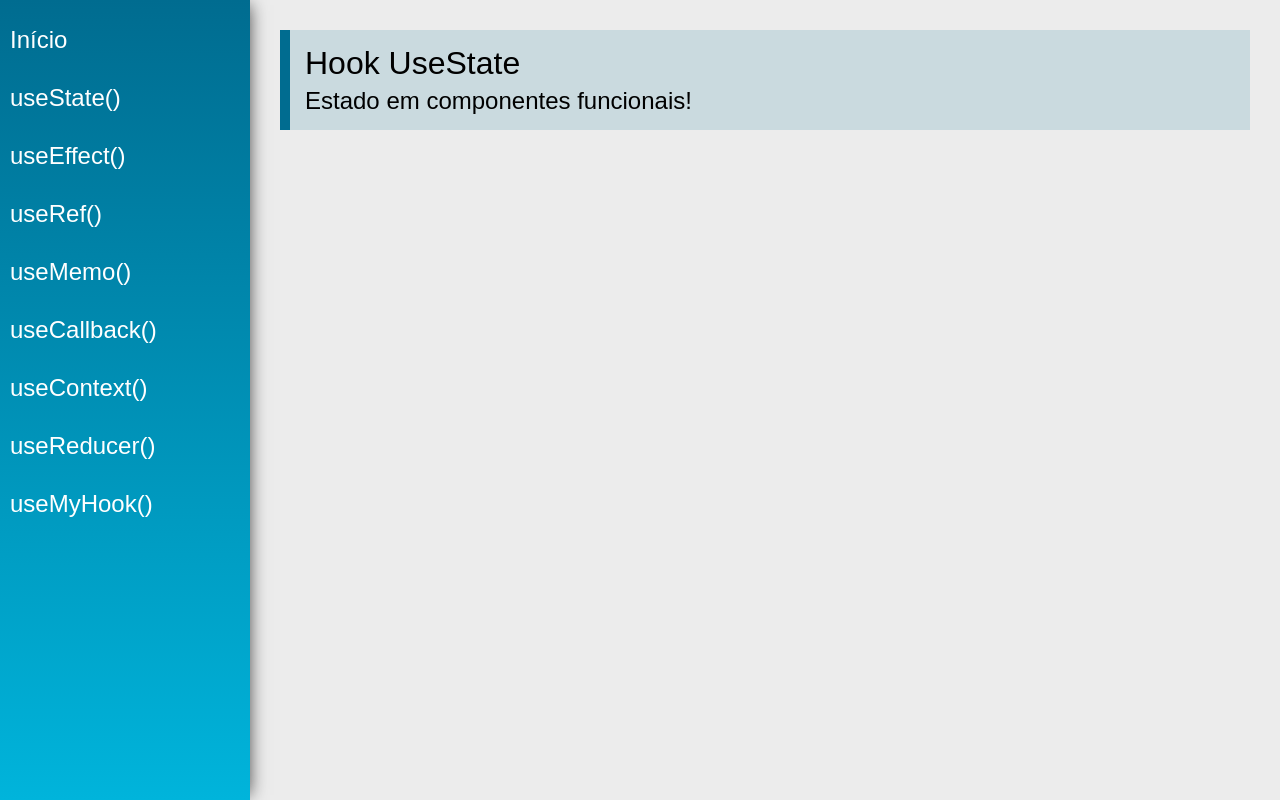
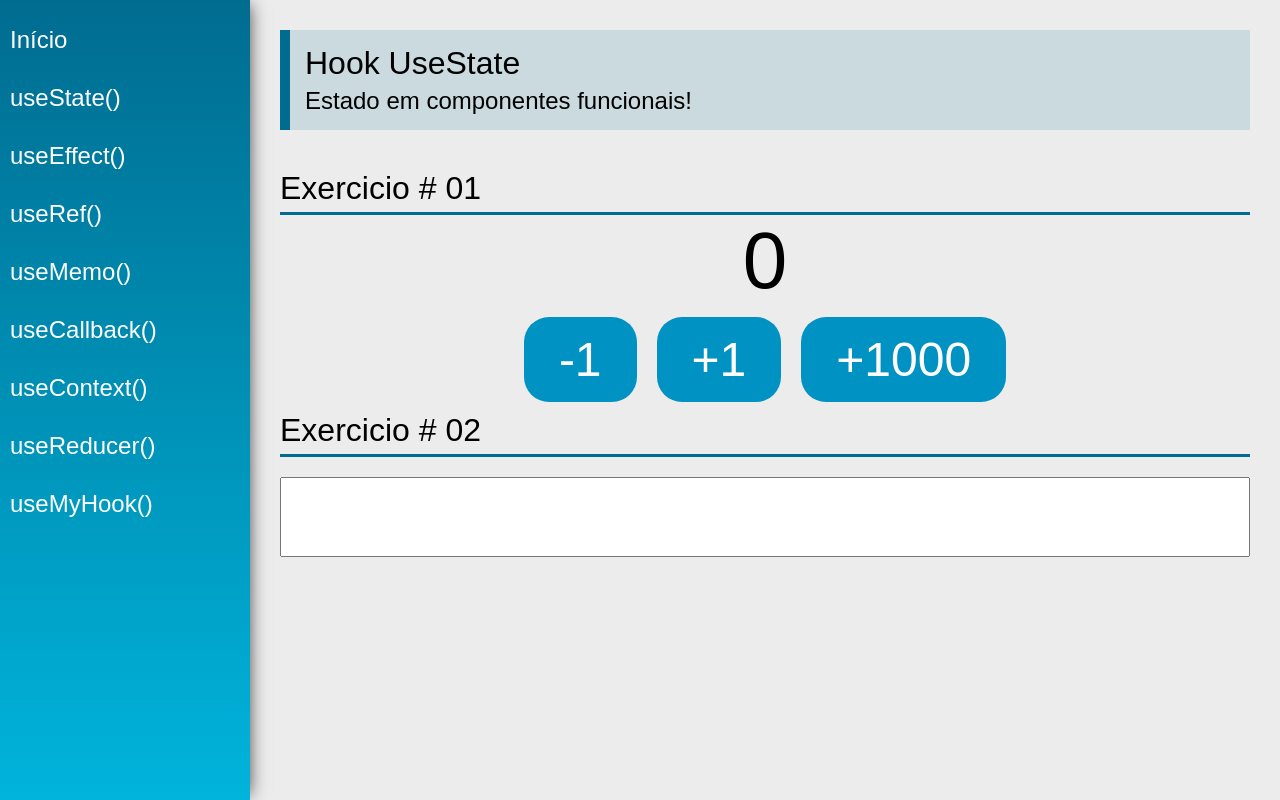
Before and after one commit to willbueno/react-hooks, a React (Create React App) app: page /useState in a window 1280 px wide. Built offline with nearby package versions, Linux system fonts and the light colour scheme.

Commit message:
hook useState

```diff
--- a/src/views/App.jsx
+++ b/src/views/App.jsx
@@ -1,6 +1,6 @@
 import './App.css'
 import React from 'react'
-import { BrowserRouter as Router } from  'react-router-dom'
+import { BrowserRouter as Router } from 'react-router-dom'
 
 import Menu from '../components/layout/Menu'
 import Content from '../components/layout/Content'
--- a/src/views/examples/UseState.jsx
+++ b/src/views/examples/UseState.jsx
@@ -1,13 +1,37 @@
-import React from 'react'
+import React, { useState } from 'react'
 import PageTitle from '../../components/layout/PageTitle'
 
+import SectionTitle from '../../components/layout/SectionTitle'
+
 const UseState = (props) => {
+    const [count, setCount] = useState(0)
+    const [name, setName] = useState("")
+
+
     return (
         <div className="UseState">
             <PageTitle
                 title="Hook UseState"
                 subtitle="Estado em componentes funcionais!"
             />
+
+            <SectionTitle title="Exercicio # 01" />
+            <div className="center">
+                <span className="text">{count}</span>
+                <div>
+                    <button className="btn"
+                        onClick={() => setCount(count - 1)}>-1</button>
+                    <button className="btn"
+                        onClick={() => setCount(count + 1)}>+1</button>
+                    <button className="btn"
+                        onClick={() => setCount(current => current + 1000)}>+1000</button>
+                </div>
+            </div>
+
+            <SectionTitle title="Exercicio # 02" />
+            <input type="text" className="input"
+                value={name} onChange={e => setName(e.target.value)} />
+            <span className="text">{name}</span>
         </div>
     )
 }
```
Lines whose indentation alone changed are shown as unchanged.
